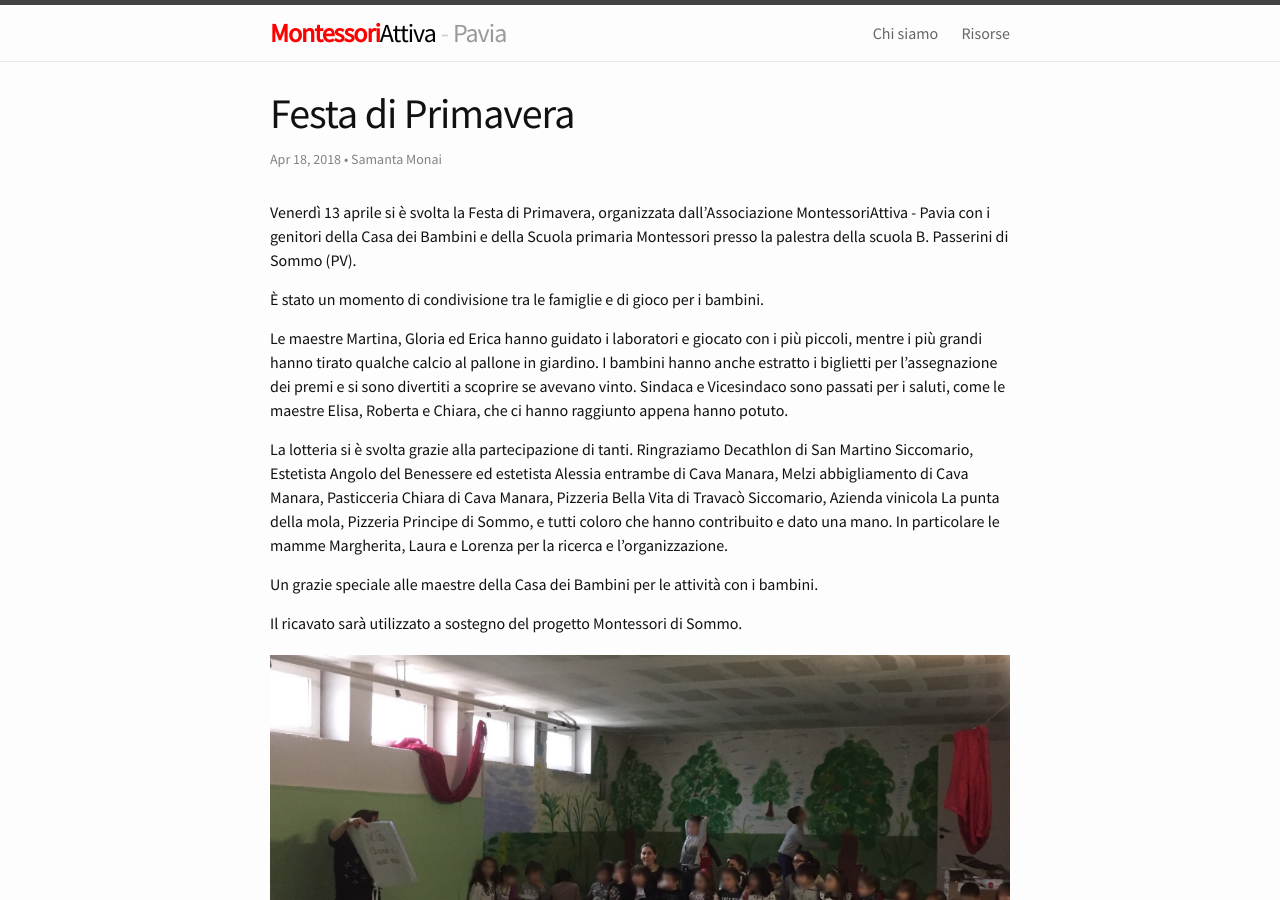
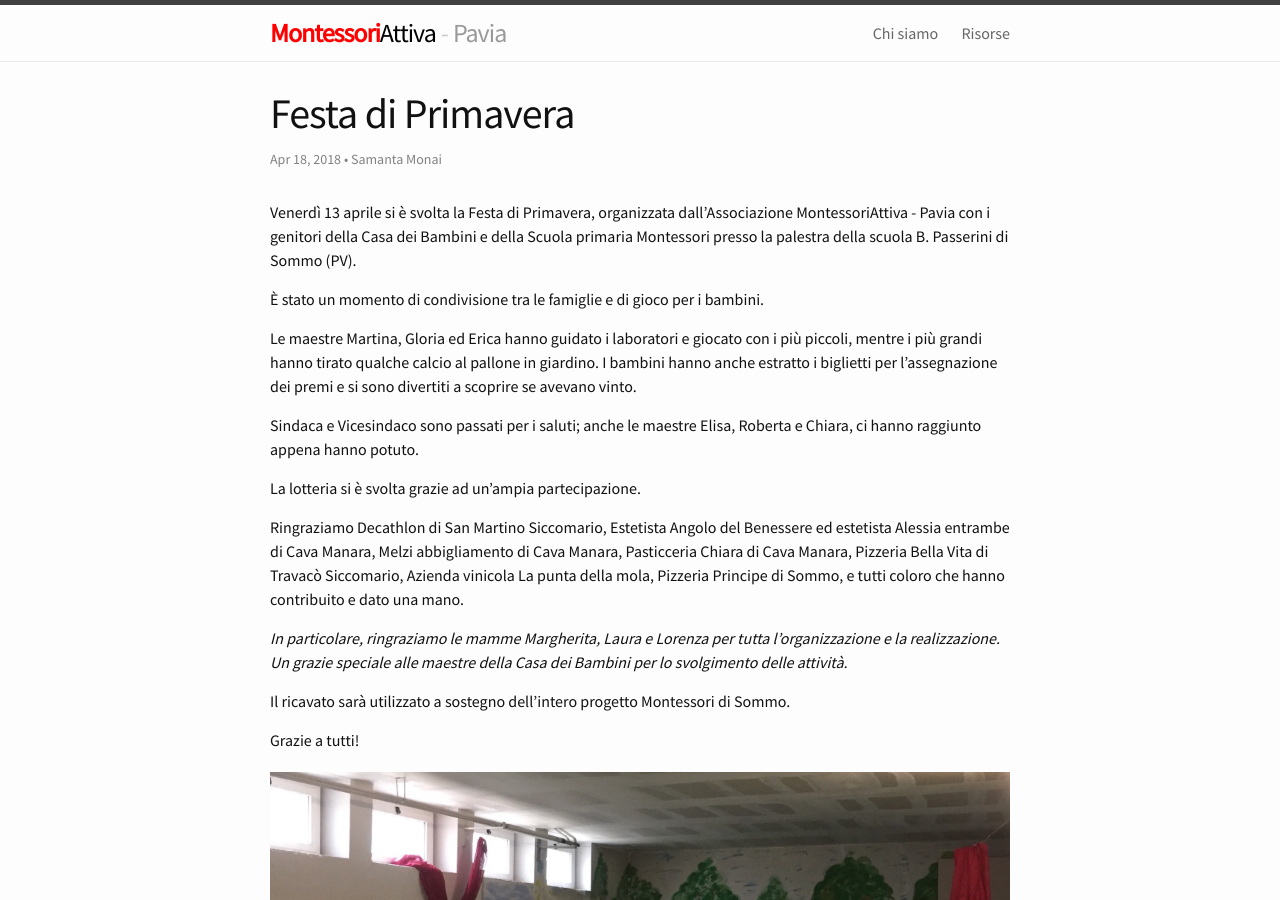
Before and after one commit to montessori-attiva-pavia/montessori-attiva-pavia.github.io, a Jekyll site: the page built from _posts/2018-04-18-festa-di-primavera.markdown, in a window 1280 px wide and 900 px high. Built offline with Jekyll 4.4.1, drawn with Linux system fonts in a browser that asks for light colours; comment, search, counter and statistics services are not loaded.

Commit message:
miglioramenti al testo della festa di primavera

```diff
--- a/_posts/2018-04-18-festa-di-primavera.markdown
+++ b/_posts/2018-04-18-festa-di-primavera.markdown
@@ -13,13 +13,29 @@ Venerdì 13 aprile si è svolta la Festa di Primavera, organizzata dall’Associ
 
 È stato un momento di condivisione tra le famiglie e di gioco per i bambini.
 
-Le maestre Martina, Gloria ed Erica hanno guidato i laboratori e giocato con i più piccoli, mentre i più grandi hanno tirato qualche calcio al pallone in giardino. I bambini hanno anche estratto i biglietti per l’assegnazione dei premi e si sono divertiti a scoprire se avevano vinto. Sindaca e Vicesindaco sono passati per i saluti, come le maestre Elisa, Roberta e Chiara, che ci hanno raggiunto appena hanno potuto.
+Le maestre Martina, Gloria ed Erica hanno guidato i laboratori e giocato con i più piccoli, mentre i più grandi hanno tirato qualche calcio al pallone in giardino. I bambini hanno anche estratto i biglietti per l’assegnazione dei premi e si sono divertiti a scoprire se avevano vinto.
 
-La lotteria si è svolta grazie alla partecipazione di tanti. Ringraziamo Decathlon di San Martino Siccomario, Estetista Angolo del Benessere ed estetista Alessia entrambe di Cava Manara, Melzi abbigliamento di Cava Manara, Pasticceria Chiara di Cava Manara, Pizzeria Bella Vita di Travacò Siccomario, Azienda vinicola La punta della mola, Pizzeria Principe di Sommo, e tutti coloro che hanno contribuito e dato una mano. In particolare le mamme Margherita, Laura e Lorenza per la ricerca e l'organizzazione.
 
-Un grazie speciale alle maestre della Casa dei Bambini per le attività con i bambini.
 
-Il ricavato sarà utilizzato a sostegno del progetto Montessori di Sommo.
+Sindaca e Vicesindaco sono passati per i saluti; anche le maestre Elisa, Roberta e Chiara, ci hanno raggiunto appena hanno potuto.
+
+
+
+La lotteria si è svolta grazie ad un’ampia partecipazione.
+
+Ringraziamo Decathlon di San Martino Siccomario, Estetista Angolo del Benessere ed estetista Alessia entrambe di Cava Manara, Melzi abbigliamento di Cava Manara, Pasticceria Chiara di Cava Manara, Pizzeria Bella Vita di Travacò Siccomario, Azienda vinicola La punta della mola, Pizzeria Principe di Sommo, e tutti coloro che hanno contribuito e dato una mano.
+
+_In particolare, ringraziamo le mamme Margherita, Laura e Lorenza per tutta l’organizzazione e la realizzazione._
+_Un grazie speciale alle maestre della Casa dei Bambini per lo svolgimento delle attività._
+
+
+Il ricavato sarà utilizzato a sostegno dell’intero progetto Montessori di Sommo.
+
+
+
+Grazie a tutti!
+
+
 
 
 {% include image.html img="/assets/img/2018-04-18/IMG_1765.jpg" title="festa_primavera_1" %}
```
